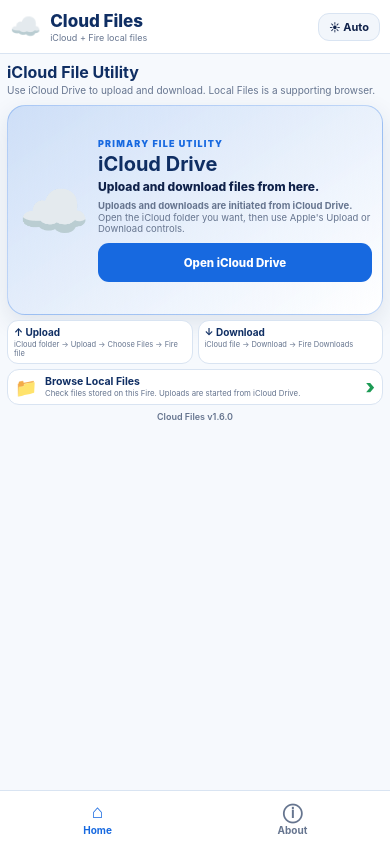
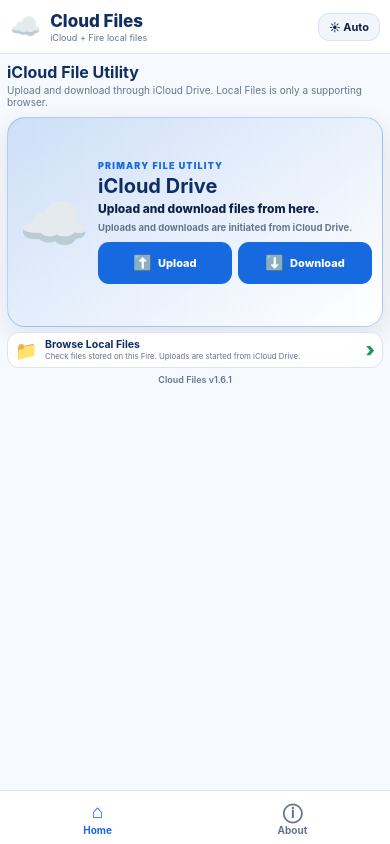
Before and after one commit to willyros01/cloud-files, a plain HTML site: page index.html in a window 390 px wide. Drawn offline with Linux system fonts and the light colour scheme.

Commit message:
Add files via upload

```diff
--- a/index.html
+++ b/index.html
@@ -181,10 +181,10 @@
   width:100%;border:0;border-radius:11px;background:#1769e0;color:white;
   min-height:43px;font-weight:850;font-size:13px;padding:8px 10px
 }
-.flowStrip{display:grid;grid-template-columns:1fr 1fr;gap:7px;margin-top:7px}
-.flowStrip>div{background:var(--panel);border:1px solid var(--line);border-radius:11px;padding:7px 9px;min-width:0}
-.flowStrip strong{display:block;font-size:11px;color:var(--navy)}
-.flowStrip span{display:block;font-size:8.5px;color:var(--muted);margin-top:2px;line-height:1.2}
+
+
+
+
 .localMini{
   width:100%;margin-top:7px;border:1px solid var(--line);background:var(--panel);color:var(--text);
   border-radius:12px;padding:7px 10px;display:grid;grid-template-columns:27px minmax(0,1fr) 18px;
@@ -201,16 +201,29 @@
   .primaryCopy .lead{font-size:12px}
   .primaryCopy .explain{font-size:9.5px;line-height:1.25;margin-bottom:8px}
   .primaryHomeBtn{min-height:39px;font-size:11.5px}
-  .flowStrip{gap:5px;margin-top:5px}
-  .flowStrip>div{padding:5px 6px}
-  .flowStrip strong{font-size:10px}
-  .flowStrip span{font-size:7.5px}
+
+
+
+
   .localMini{margin-top:5px;padding:5px 7px;grid-template-columns:23px minmax(0,1fr) 15px}
   .miniIcon{font-size:18px}.miniCopy strong{font-size:10.5px}.miniCopy small{font-size:7.8px}
 }
 @media(max-height:700px){
   .icloudPrimary{min-height:190px}
   .primaryCloud{font-size:50px}
+}
+
+.icloudActions{display:grid;grid-template-columns:1fr 1fr;gap:8px;margin-top:8px}
+.icloudAction{
+  border:0;border-radius:11px;background:#1769e0;color:#fff;min-height:48px;
+  font-size:13px;font-weight:850;padding:8px 6px;display:flex;align-items:center;
+  justify-content:center;gap:6px
+}
+.actionIcon{font-size:18px;line-height:1}
+@media(max-width:620px){
+  .icloudActions{gap:6px;margin-top:6px}
+  .icloudAction{min-height:42px;font-size:11px;padding:6px 4px}
+  .actionIcon{font-size:15px}
 }
 </style>
 </head>
@@ -228,7 +241,7 @@
 <section id="homePage" class="page active">
   <div class="homeIntro">
     <h1>iCloud File Utility</h1>
-    <p>Use iCloud Drive to upload and download. Local Files is a supporting browser.</p>
+    <p>Upload and download through iCloud Drive. Local Files is only a supporting browser.</p>
   </div>
 
   <div class="icloudPrimary">
@@ -237,14 +250,12 @@
       <div class="eyebrow">PRIMARY FILE UTILITY</div>
       <h2>iCloud Drive</h2>
       <p class="lead">Upload and download files from here.</p>
-      <p class="explain"><strong>Uploads and downloads are initiated from iCloud Drive.</strong> Open the iCloud folder you want, then use Apple's Upload or Download controls.</p>
-      <button class="primaryHomeBtn" data-page="icloudPage">Open iCloud Drive</button>
+      <p class="explain"><strong>Uploads and downloads are initiated from iCloud Drive.</strong></p>
+      <div class="icloudActions">
+        <button class="icloudAction" data-page="icloudPage"><span class="actionIcon">⬆️</span><span>Upload</span></button>
+        <button class="icloudAction" data-page="icloudPage"><span class="actionIcon">⬇️</span><span>Download</span></button>
+      </div>
     </div>
-  </div>
-
-  <div class="flowStrip">
-    <div><strong>↑ Upload</strong><span>iCloud folder → Upload → Choose Files → Fire file</span></div>
-    <div><strong>↓ Download</strong><span>iCloud file → Download → Fire Downloads</span></div>
   </div>
 
   <button class="localMini" data-page="localPage">
@@ -253,7 +264,7 @@
     <span class="chev">›</span>
   </button>
 
-  <div class="version">Cloud Files v1.6.0</div>
+  <div class="version">Cloud Files v1.6.1</div>
 </section>
 
 <section id="icloudPage" class="page">
@@ -274,7 +285,7 @@
     </div>
     <p style="font-size:10px">When you are on Apple's iCloud website, use the Fire browser's Back control to return here; this app cannot place its own button inside Apple's webpage.</p>
   </div>
-  <div class="version">Cloud Files v1.6.0</div>
+  <div class="version">Cloud Files v1.6.1</div>
 </section>
 
 <section id="localPage" class="page">
@@ -288,7 +299,7 @@
     </div>
     <div id="fileArea" class="fileArea grid"></div>
   </div>
-  <div class="version">Cloud Files v1.6.0</div>
+  <div class="version">Cloud Files v1.6.1</div>
 </section>
 
 
@@ -296,7 +307,7 @@
   <div class="pageHeader"><button class="backBtn" data-page="homePage">‹ Back</button><h2>About</h2></div>
   <div class="contentCard center">
     <div class="pageIcon">☁️</div><h3>Cloud Files</h3>
-    <p><strong>Version 1.6.0</strong></p>
+    <p><strong>Version 1.6.1</strong></p>
     <p>Simple access to iCloud Drive and Fire local files.</p>
     <p id="sunInfo">Automatic day/night mode uses local sunrise and sunset when location permission is available.</p>
     <p><a href="privacy.html">Privacy Policy</a></p>
```
Also changed, not shown: cloud-files-project-notes.txt (+10 -15 lines), privacy.html (+1 -1 lines).
